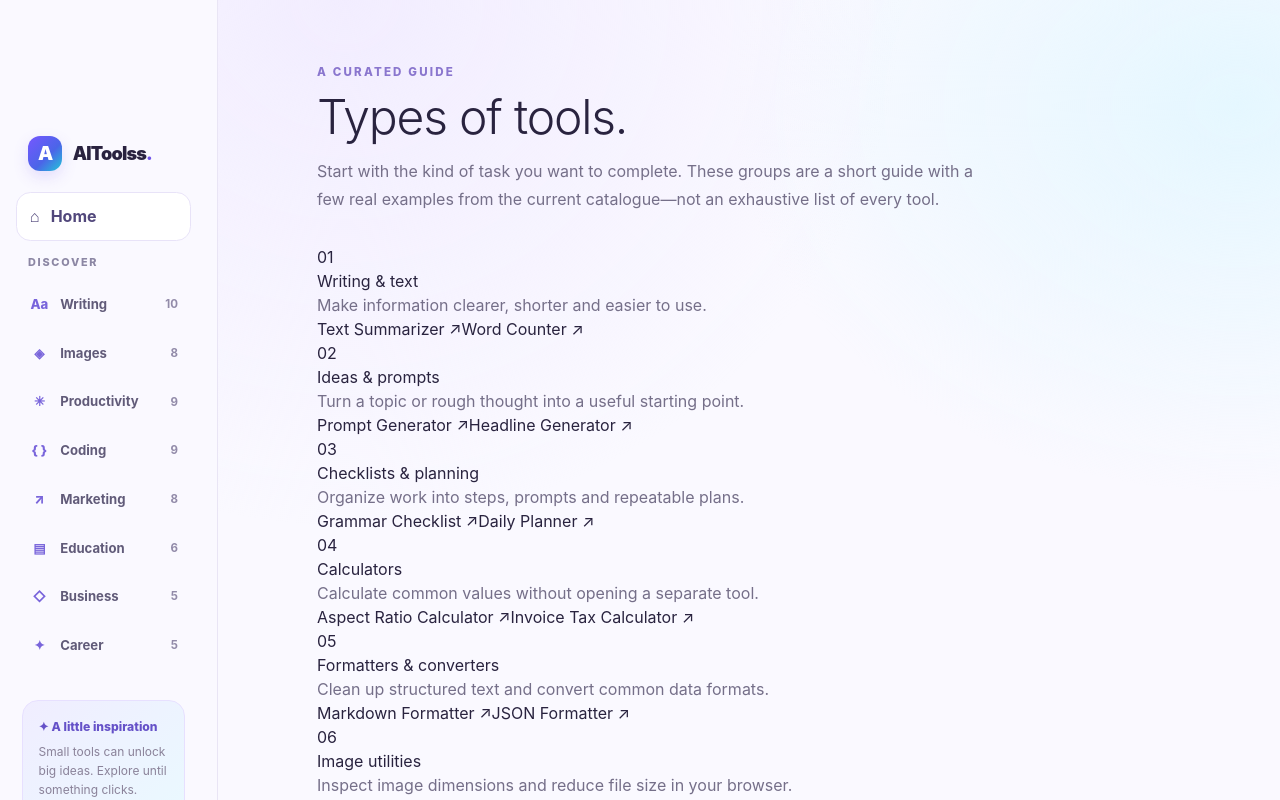
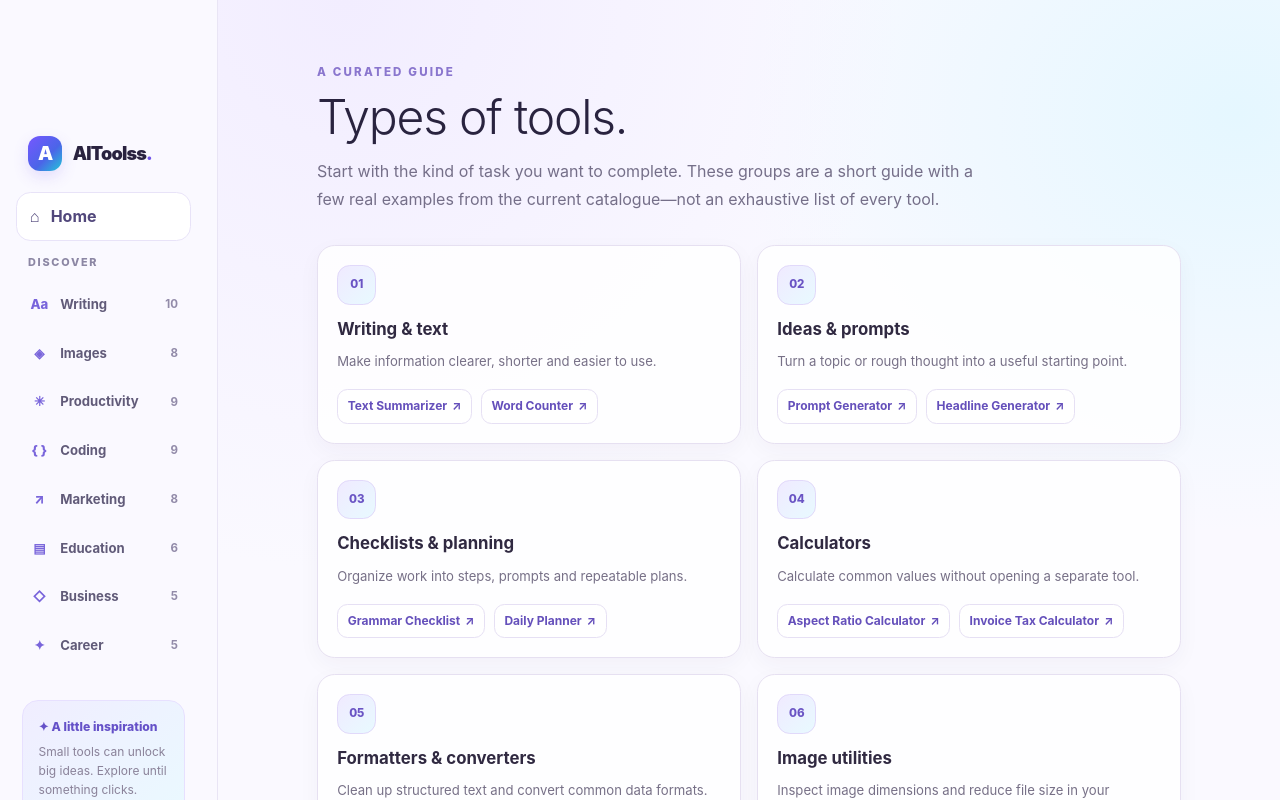
Before and after one commit to aitoolss4u/aitoolss-website, a Next.js app: page /types-of-tools in a window 1280 px wide. Shown: the top 800 px of the page. Built offline with nearby package versions, Linux system fonts and the light colour scheme; no server answers; the database is empty.

Commit message:
Style resource directories and consent preferences

```diff
--- a/src/app/globals.css
+++ b/src/app/globals.css
@@ -1400,3 +1400,57 @@ button:disabled, [aria-disabled="true"] { cursor: not-allowed; opacity: .58; }
   .shortcut-card::before { animation: none !important; background: linear-gradient(125deg, #d2c4f5, #cdeaf0, #e7d4f0) !important; }
   .shortcut-card::after, .featured-card::after, .popular-tool-card::after, .light-tool-card::after, .light-category-card::after { display: none !important; }
 }
+
+/* Resource directories and consent preferences */
+.resource-category-grid, .resource-type-grid { display: grid; grid-template-columns: repeat(2, minmax(0, 1fr)); gap: 1rem; }
+.resource-category-card, .resource-type-card {
+  position: relative;
+  display: flex;
+  min-width: 0;
+  align-items: flex-start;
+  gap: .95rem;
+  padding: 1.2rem;
+  border: 1px solid #e6e0f1;
+  border-radius: 1.1rem;
+  background: rgb(255 255 255 / 85%);
+  box-shadow: 0 7px 22px rgb(48 36 83 / 4%);
+  color: inherit;
+  text-decoration: none;
+  transition: transform .22s ease, border-color .22s ease, box-shadow .22s ease;
+}
+.resource-category-card:hover { transform: translateY(-3px); border-color: #c4b3f8; box-shadow: 0 13px 28px rgb(67 46 125 / 9%); }
+.resource-category-mark { display: grid; width: 2.45rem; height: 2.45rem; flex: 0 0 auto; place-items: center; border: 1px solid #e1d9fa; border-radius: .8rem; background: linear-gradient(135deg, #f0eaff, #e8faff); color: #6a54c4; font-size: .72rem; font-weight: 800; }
+.resource-category-card-copy { display: flex; min-width: 0; flex-direction: column; gap: .35rem; }
+.resource-category-card-copy strong, .resource-type-card h2 { color: #302941; font-size: 1rem; font-weight: 750; }
+.resource-category-card-copy > span, .resource-type-card > p { color: #777087; font-size: .82rem; line-height: 1.6; }
+.resource-category-card-copy small { margin-top: .35rem; color: #6e56c7; font-size: .72rem; font-weight: 750; }
+.resource-type-card { flex-direction: column; gap: .6rem; }
+.resource-type-card .resource-category-mark { margin-bottom: .15rem; }
+.resource-type-card h2 { font-size: 1.05rem; }
+.resource-example-links { display: flex; flex-wrap: wrap; gap: .55rem; margin-top: .45rem; }
+.resource-example-links a { display: inline-flex; align-items: center; gap: .3rem; padding: .45rem .6rem; border: 1px solid #e6e0f4; border-radius: .65rem; background: #fff; color: #6550bb; font-size: .75rem; font-weight: 700; text-decoration: none; }
+.resource-example-links a:hover { border-color: #bba9f2; background: #f7f4ff; }
+
+.consent-preferences-panel { overflow: hidden; border: 1px solid #e6e0f1; border-radius: 1.2rem; background: rgb(255 255 255 / 90%); box-shadow: 0 10px 32px rgb(48 36 83 / 5%); }
+.consent-preference-row { display: flex; align-items: flex-start; justify-content: space-between; gap: 1.5rem; padding: 1.35rem; }
+.consent-preference-row + .consent-preference-row { border-top: 1px solid #eee9f6; }
+.consent-preference-row h2 { color: #302941; font-size: .98rem; font-weight: 750; }
+.consent-preference-row p { max-width: 40rem; margin-top: .35rem; color: #777087; font-size: .82rem; line-height: 1.65; }
+.consent-toggle { display: flex; min-width: 6.2rem; align-items: center; justify-content: flex-end; gap: .5rem; color: #6f6682; font-size: .75rem; font-weight: 700; white-space: nowrap; }
+.consent-toggle input { width: 1rem; height: 1rem; accent-color: #7254d6; }
+.consent-actions { display: flex; flex-wrap: wrap; justify-content: flex-end; gap: .65rem; padding: 0 1.35rem 1rem; }
+.consent-primary-button, .consent-secondary-button { min-height: 2.65rem; padding: .7rem .9rem; border: 1px solid #dcd4ef; border-radius: .75rem; font-size: .8rem; font-weight: 750; transition: transform .2s ease, background .2s ease, border-color .2s ease; }
+.consent-primary-button { border-color: #7254d6; background: linear-gradient(120deg, #7254d6, #806ee6); color: #fff; }
+.consent-secondary-button { background: #fff; color: #514763; }
+.consent-primary-button:hover, .consent-secondary-button:hover { transform: translateY(-1px); }
+.consent-primary-button:disabled { opacity: .55; cursor: not-allowed; }
+.consent-status { padding: .85rem 1.35rem; border-top: 1px solid #eee9f6; color: #777087; font-size: .76rem; line-height: 1.5; }
+@media (max-width: 760px) {
+  .resource-category-grid, .resource-type-grid { grid-template-columns: minmax(0, 1fr); }
+  .consent-preference-row { flex-direction: column; gap: .9rem; }
+  .consent-toggle { justify-content: flex-start; }
+  .consent-actions { justify-content: flex-start; }
+}
+@media (prefers-reduced-motion: reduce) {
+  .resource-category-card, .resource-category-card:hover, .consent-primary-button, .consent-secondary-button { transition: none !important; transform: none !important; }
+}
```
